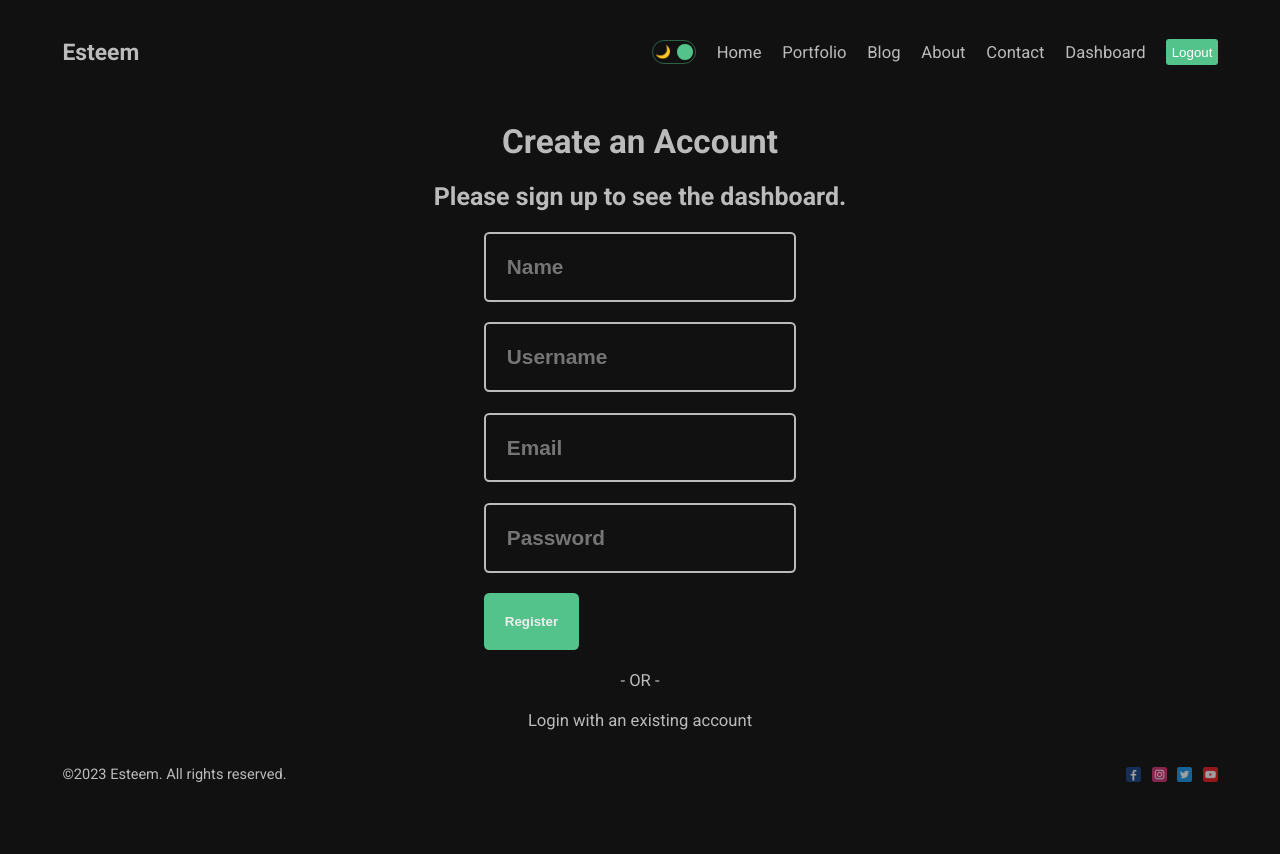
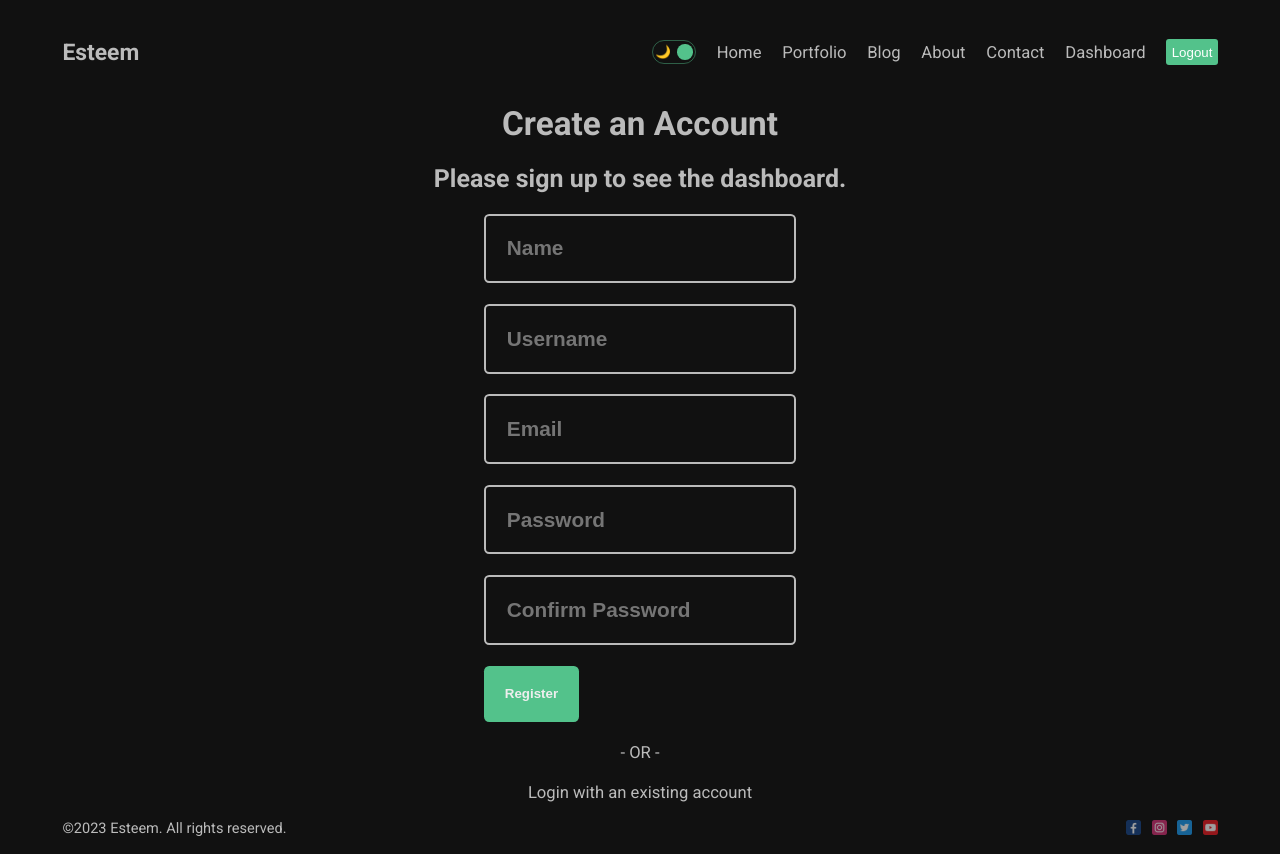
Before and after one commit to esteemayo/next_13, a Next.js app: page /dashboard/register in a window 1280 px wide. Before the commit the page ends 800 px from the top, so only its background shows below. Built offline with nearby package versions, Linux system fonts and the light colour scheme.

Commit message:
fix: add a confirm password input field

```diff
--- a/src/app/dashboard/(auth)/register/page.jsx
+++ b/src/app/dashboard/(auth)/register/page.jsx
@@ -41,6 +41,12 @@ const Register = () => {
           required
           className={styles.input}
         />
+        <input
+          type='password'
+          placeholder='Confirm Password'
+          required
+          className={styles.input}
+        />
         <button type='submit' className={styles.button}>Register</button>
         {error && 'Something went wrong!'}
       </form>
```
